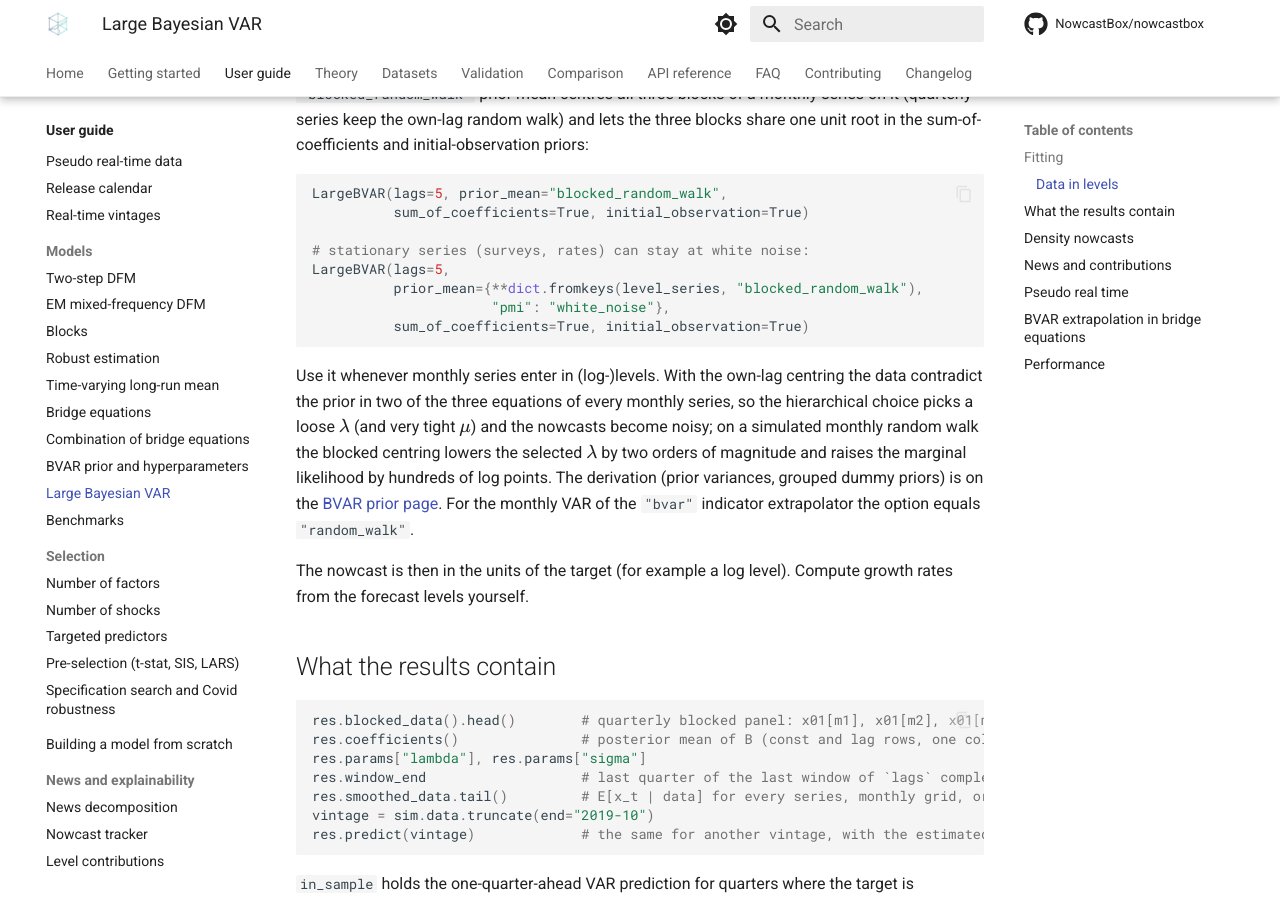
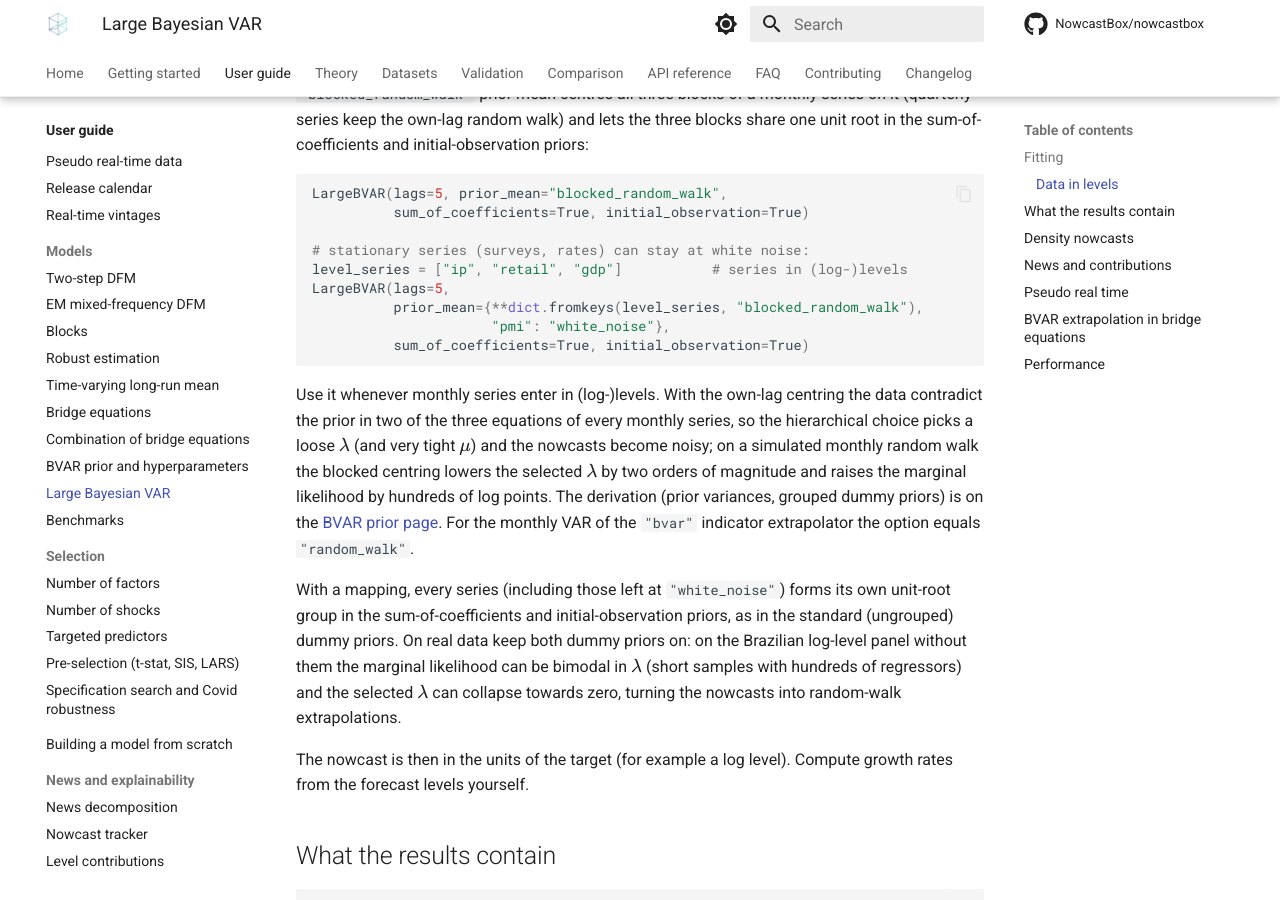
Before and after one commit to NowcastBox/nowcastbox, an MkDocs documentation site: the page built from docs/user-guide/models/large-bvar.md, in a window 1280 px wide and 900 px high, scrolled down 1910 px. Built offline with MkDocs 1.6.1 and Material for MkDocs 9.7.7, drawn with Linux system fonts in a browser that asks for light colours; comment, search, counter and statistics services are not loaded.

Commit message:
Release 0.2.1: blocked random-walk prior for LargeBVAR
Documents the dummy-prior grouping of white-noise series and the bimodal marginal
likelihood without dummy priors on short samples; fixes an undefined name in a
large-BVAR docs example.

Co-Authored-By: Claude Opus 5.5 (1M context) <noreply@anthropic.com>

```diff
--- a/docs/user-guide/models/large-bvar.md
+++ b/docs/user-guide/models/large-bvar.md
@@ -67,6 +67,7 @@ LargeBVAR(lags=5, prior_mean="blocked_random_walk",
           sum_of_coefficients=True, initial_observation=True)
 
 # stationary series (surveys, rates) can stay at white noise:
+level_series = ["ip", "retail", "gdp"]           # series in (log-)levels
 LargeBVAR(lags=5,
           prior_mean={**dict.fromkeys(level_series, "blocked_random_walk"),
                       "pmi": "white_noise"},
@@ -82,6 +83,13 @@ points. The derivation (prior variances, grouped dummy priors) is on the
 [BVAR prior page](../../theory/bvar-prior.md#blocked-random-walk-mixed-frequency-var-with-blocking).
 For the monthly VAR of the `"bvar"` indicator extrapolator the option equals
 `"random_walk"`.
+
+With a mapping, every series (including those left at `"white_noise"`) forms its own
+unit-root group in the sum-of-coefficients and initial-observation priors, as in the
+standard (ungrouped) dummy priors. On real data keep both dummy priors on: on the
+Brazilian log-level panel without them the marginal likelihood can be bimodal in
+$\lambda$ (short samples with hundreds of regressors) and the selected $\lambda$ can
+collapse towards zero, turning the nowcasts into random-walk extrapolations.
 
 The nowcast is then in the units of the target (for example a log level). Compute
 growth rates from the forecast levels yourself.
--- a/nowcastbox/__version__.py
+++ b/nowcastbox/__version__.py
@@ -1,3 +1,3 @@
 """Version information for nowcastbox."""
 
-__version__ = "0.2.0"
+__version__ = "0.2.1"
```
Also changed, not shown: CHANGELOG.md (+2 -0 lines), README.md (+2 -2 lines), docs/index.md (+1 -1 lines), 1 other file.
